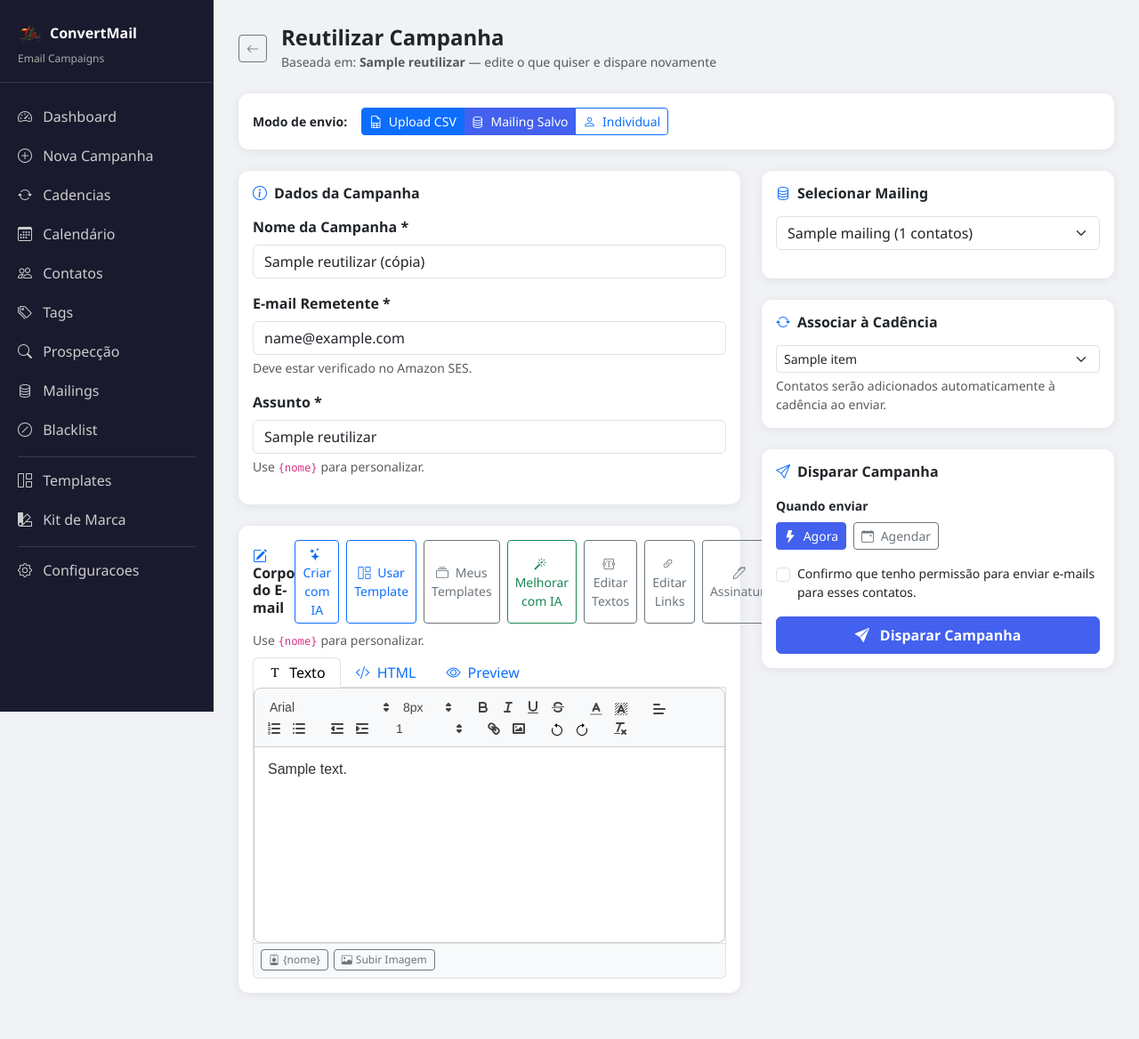
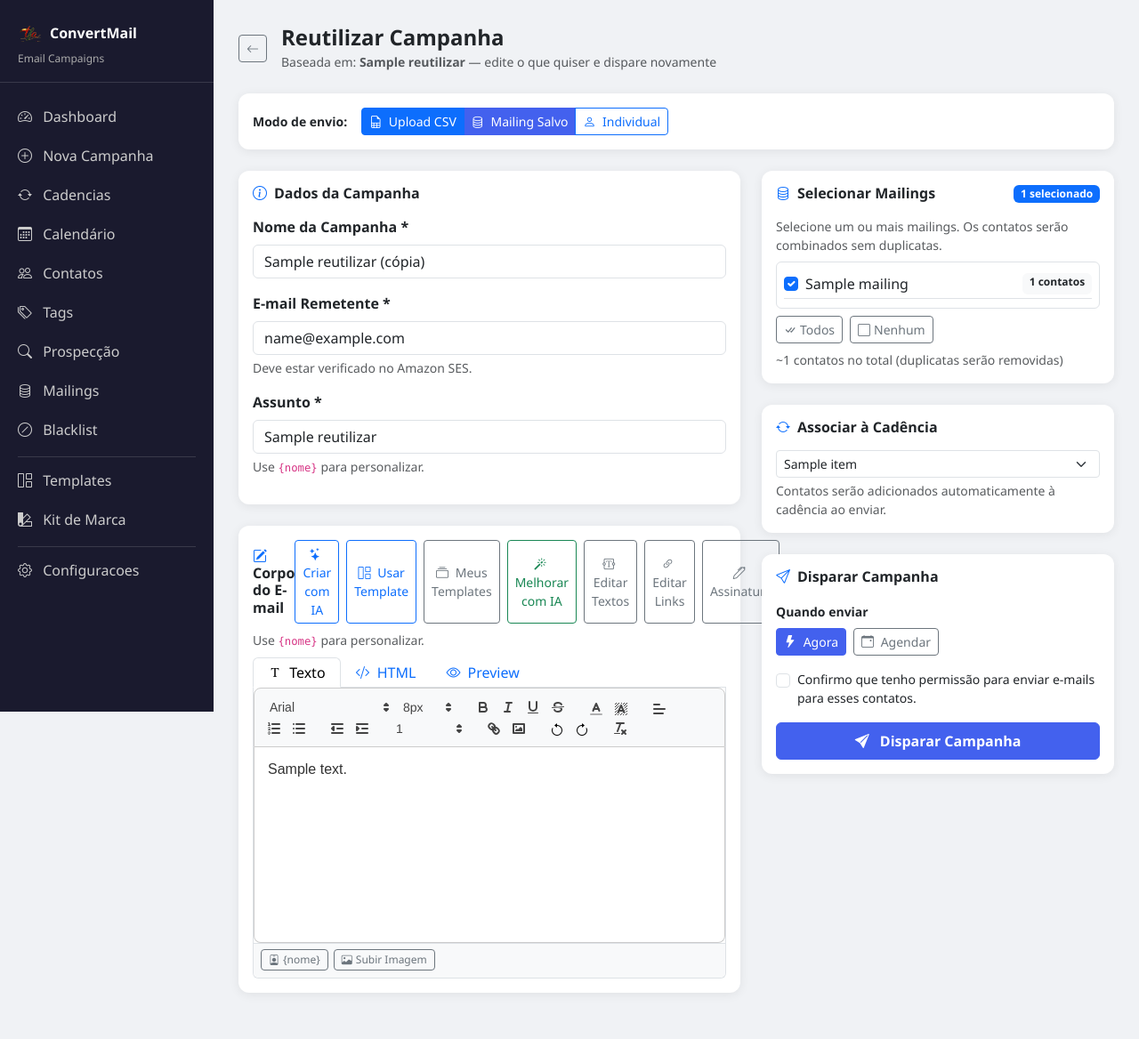
Before and after one commit to mentoriadathay-boop/ses-email-marketing, a Python web app: template templates/nova_campanha.html in a window 1280 px wide. Shown: the whole page at 89% size. Run offline with Jinja, Linux system fonts and the light colour scheme; the template is opened without the code that fills it: most values are stand-ins (such as "Sample title", 1, 10 or a date in 2020); some libraries are stand-ins or nearby versions.

Commit message:
Support multiple mailing selection in campaigns
- Replace single mailing dropdown with checkbox list for multi-select
- Add "Todos/Nenhum" toggle buttons and selected count badge
- Show estimated total contacts with deduplication notice
- Backend iterates all selected mailings and merges contacts
- Deduplicate contacts by email across multiple mailings
- Store first mailing_id as reference in campaign record
- Update reutilizar flow to pre-check the original mailing

Co-Authored-By: Claude Opus 4.6 <noreply@anthropic.com>
Claude-Session: https://claude.ai/code/session_01LiEJtZWc5azy3PeZaPSsD7

```diff
--- a/templates/nova_campanha.html
+++ b/templates/nova_campanha.html
@@ -178,16 +178,38 @@
       <!-- Mailing salvo -->
       <div id="mailing-section" class="card mb-4 d-none">
         <div class="card-body">
-          <h6 class="fw-semibold mb-3">
-            <i class="bi bi-database me-2 text-primary"></i>Selecionar Mailing
-          </h6>
+          <div class="d-flex justify-content-between align-items-center mb-3">
+            <h6 class="fw-semibold mb-0">
+              <i class="bi bi-database me-2 text-primary"></i>Selecionar Mailings
+            </h6>
+            <span class="badge bg-primary" id="mailing-count-badge">0 selecionados</span>
+          </div>
           {% if mailings %}
-          <select name="mailing_id" id="mailing_id" class="form-select mb-3">
-            <option value="">— Escolha um mailing —</option>
+          <input type="hidden" name="mailing_ids" id="mailing_ids" value="">
+          <div class="form-text mb-2">Selecione um ou mais mailings. Os contatos serão combinados sem duplicatas.</div>
+          <div style="max-height:250px;overflow-y:auto;" class="border rounded p-2 mb-2">
             {% for m in mailings %}
-            <option value="{{ m.id }}">{{ m.name }} ({{ m.contact_count }} contatos)</option>
+            <div class="form-check py-1 border-bottom">
+              <input class="form-check-input chk-mailing" type="checkbox"
+                     value="{{ m.id }}" id="mailing-{{ m.id }}"
+                     data-count="{{ m.contact_count }}"
+                     onchange="atualizarMailingsSelecionados()">
+              <label class="form-check-label d-flex justify-content-between w-100" for="mailing-{{ m.id }}">
+                <span>{{ m.name }}</span>
+                <span class="badge bg-light text-dark">{{ m.contact_count }} contatos</span>
+              </label>
+            </div>
             {% endfor %}
-          </select>
+          </div>
+          <div class="d-flex gap-2">
+            <button type="button" class="btn btn-sm btn-outline-secondary" onclick="toggleAllMailings(true)">
+              <i class="bi bi-check-all me-1"></i>Todos
+            </button>
+            <button type="button" class="btn btn-sm btn-outline-secondary" onclick="toggleAllMailings(false)">
+              <i class="bi bi-square me-1"></i>Nenhum
+            </button>
+          </div>
+          <div id="mailing-total-contacts" class="small text-muted mt-2"></div>
           {% else %}
           <div class="alert alert-warning small mb-0">
             Nenhum mailing cadastrado ainda.
@@ -414,11 +436,36 @@ function setScheduleMode(mode) {
 }
 
 document.getElementById('campaign-form').addEventListener('submit', function(e) {
+  atualizarMailingsSelecionados();
   const btn = document.getElementById('btn-disparar');
   const isScheduled = document.getElementById('schedule_mode').value === 'scheduled';
   btn.innerHTML = `<span class="spinner-border spinner-border-sm me-2"></span> ${isScheduled ? 'Agendando...' : 'Enviando...'}`;
   btn.disabled = true;
 });
+
+// ── Mailings múltiplos ───────────────────────────────────────────
+function atualizarMailingsSelecionados() {
+  const checks = document.querySelectorAll('.chk-mailing:checked');
+  const ids = Array.from(checks).map(c => c.value);
+  const totalContatos = Array.from(checks).reduce((s, c) => s + parseInt(c.dataset.count || 0), 0);
+  const hiddenField = document.getElementById('mailing_ids');
+  if (hiddenField) hiddenField.value = ids.join(',');
+  const badge = document.getElementById('mailing-count-badge');
+  if (badge) badge.textContent = ids.length + ' selecionado' + (ids.length !== 1 ? 's' : '');
+  const info = document.getElementById('mailing-total-contacts');
+  if (info) {
+    if (ids.length > 0) {
+      info.textContent = '~' + totalContatos + ' contatos no total (duplicatas serão removidas)';
+    } else {
+      info.textContent = '';
+    }
+  }
+}
+
+function toggleAllMailings(marcar) {
+  document.querySelectorAll('.chk-mailing').forEach(c => c.checked = marcar);
+  atualizarMailingsSelecionados();
+}
 
 // ── Destinatários individuais ─────────────────────────────────────
 let _destinatarios = [];
@@ -518,9 +565,10 @@ document.addEventListener('DOMContentLoaded', function() {
 
   // Pré-selecionar mailing se reutilizando campanha com mailing
   {% if reutilizar and reutilizar.mailing_id %}
-  const mailingSelect = document.getElementById('mailing_id');
-  if (mailingSelect) {
-    mailingSelect.value = '{{ reutilizar.mailing_id }}';
+  const chkMailing = document.getElementById('mailing-{{ reutilizar.mailing_id }}');
+  if (chkMailing) {
+    chkMailing.checked = true;
+    atualizarMailingsSelecionados();
     setSendMode('mailing');
   }
   {% endif %}
```
Also changed, not shown: app.py (+26 -16 lines).
